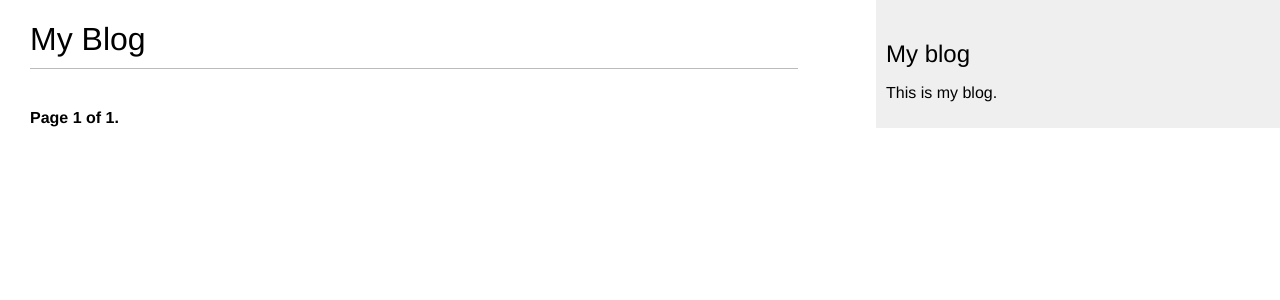
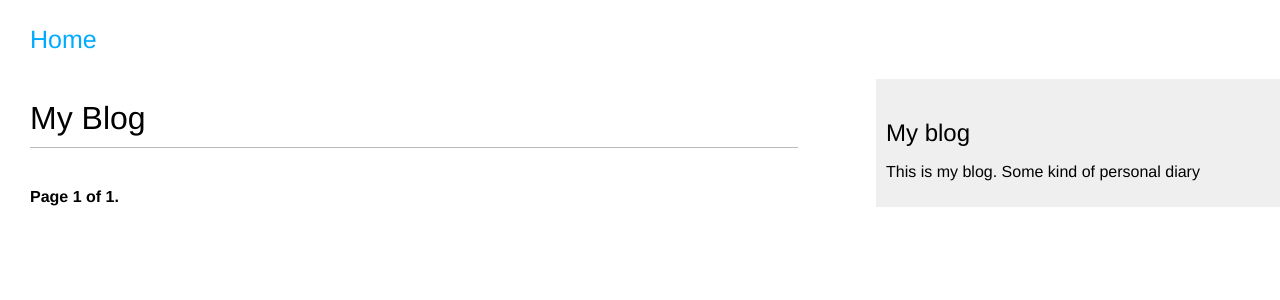
Before and after one commit to lucianomartinez27/django-by-example, a Django app: page /blog/ in a window 1280 px wide. Shown: the top 300 px of the page. Run offline with Django 4.2, Linux system fonts and the light colour scheme; data that the repository does not hold is empty.

Commit message:
home link in header

```diff
--- a/mysite/blog/static/css/blog.css
+++ b/mysite/blog/static/css/blog.css
@@ -7,6 +7,9 @@ body {
 a {
     color:#00abff;
     text-decoration:none;
+}
+header {
+    margin: 5px 0 0 30px;
 }
 
 h1 {
@@ -94,3 +97,8 @@ input[type=submit] {
 .tags {
     font-weight: bold;
 }
+
+header a.logo {
+    font-size: 25px;
+    text-weight:bold;
+}
--- a/mysite/blog/templates/blog/base.html
+++ b/mysite/blog/templates/blog/base.html
@@ -9,13 +9,16 @@
     <link href="{% static 'css/blog.css' %}" rel="stylesheet">
 </head>
 <body>
+    <header>
+        <a class="logo" href="/blog"><p> Home</p></a>
+    </header>
     <div id="content">
         {% block content %}
         {% endblock %}
     </div>
     <div id="sidebar">
         <h2>My blog</h2>
-        <p>This is my blog.</p>
+        <p>This is my blog. Some kind of personal diary</p>
     </div>
 </body>
 </html>
```
